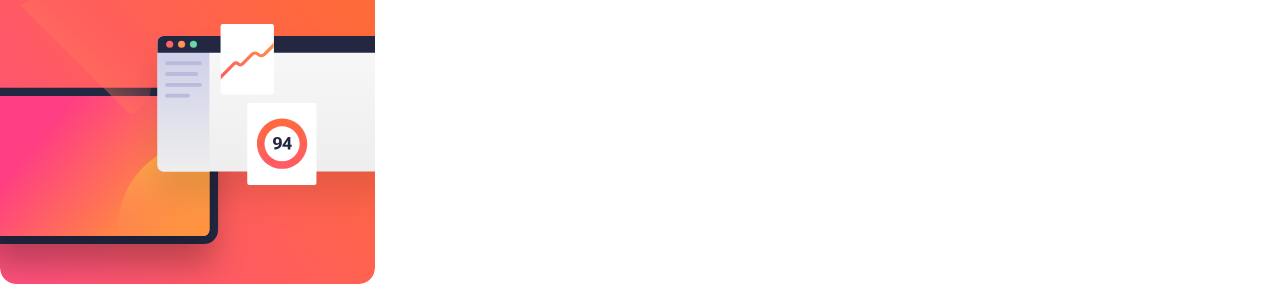
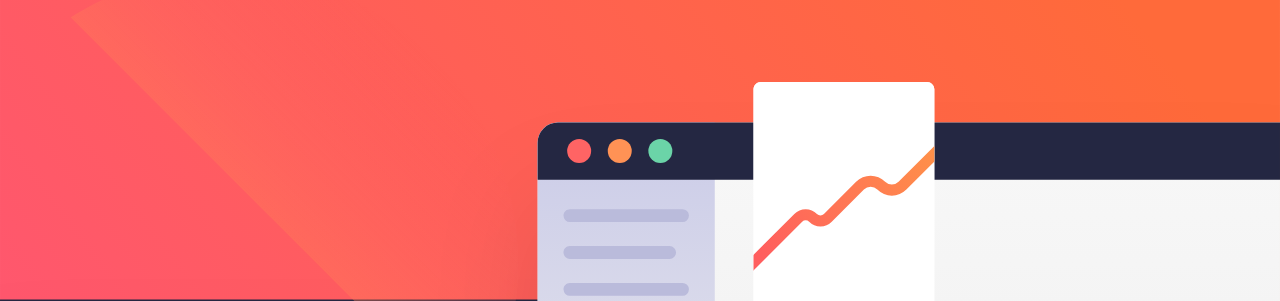
Before and after one commit to Reivah/Tailwind-Frontend-Mentor, a website: page dist/index.html in a window 1280 px wide. Shown: the top 301 px of the page. Drawn offline with Linux system fonts and the light colour scheme.

Commit message:
fixing img scale

```diff
--- a/dist/index.html
+++ b/dist/index.html
@@ -14,8 +14,8 @@
 <body class="h-full bg-white">
 
     <div>
-        <div class="mb-7">
-            <img src="../src/img/illustration-sign-up-mobile.svg" alt="">
+        <div class="mb-7 ">
+            <img class="w-full" src="../src/img/illustration-sign-up-mobile.svg" alt="custom orange icons">
         </div>
         <div class="px-6 mb-5">
             <h1 class=" mb-5 text-4xl font-bold">Stay updated!</h1>
```
